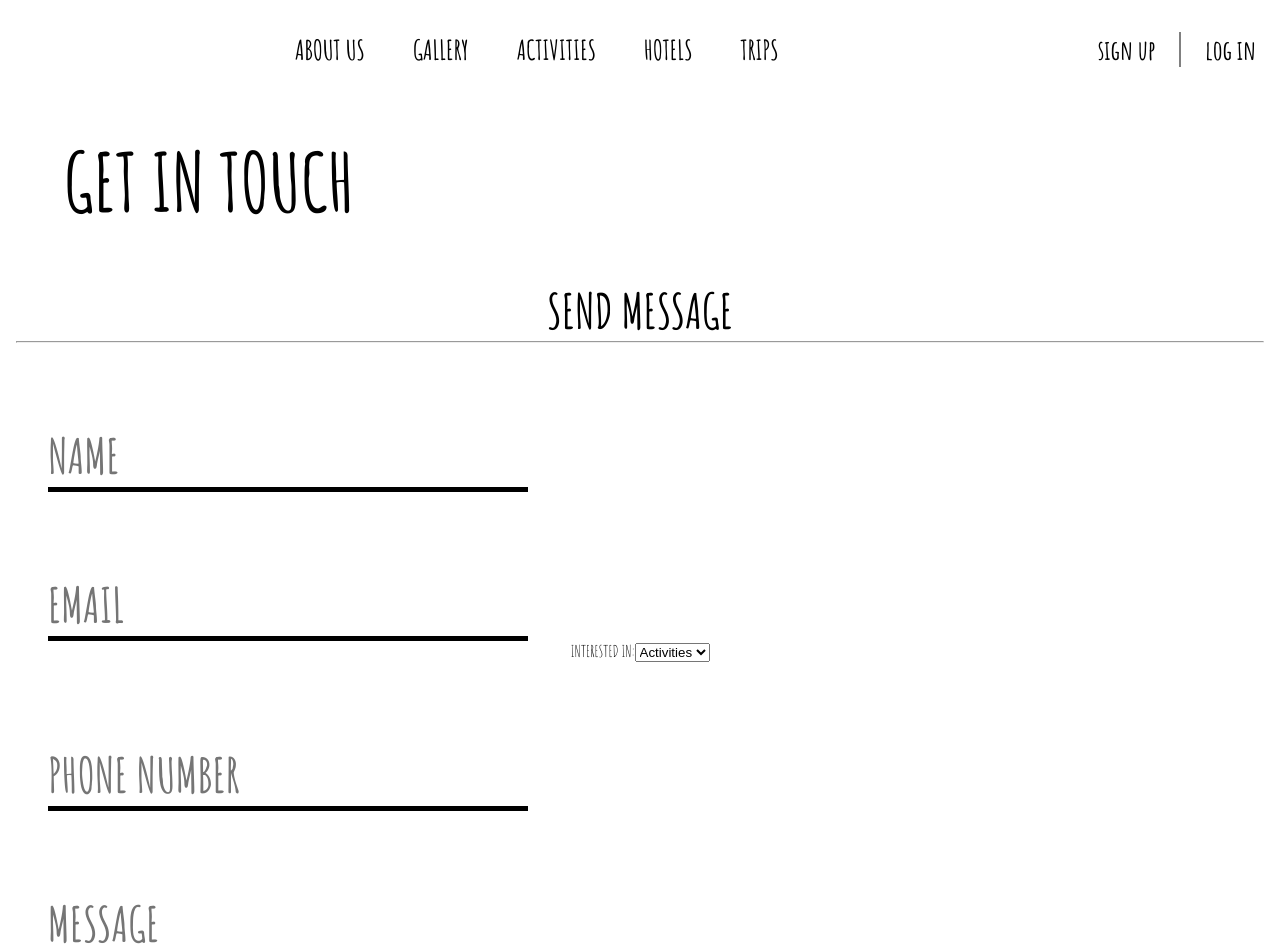
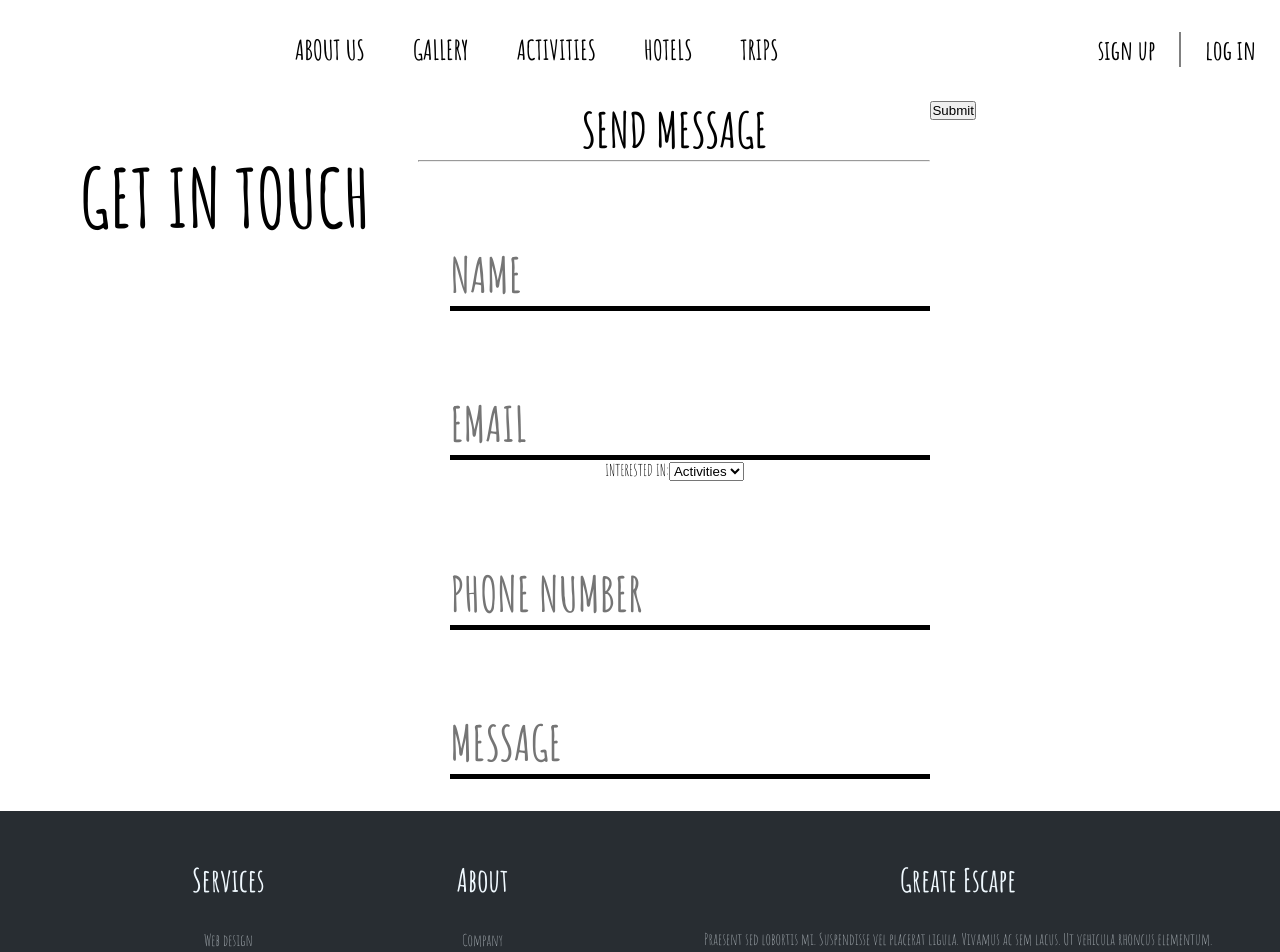
Before and after one commit to NikhitaBarat/great-escape, a React (Create React App) app in the folder client/: page /contact in a window 1280 px wide. Shown: the top 952 px of the page. Built offline with nearby package versions, Linux system fonts and the light colour scheme.

Commit message:
added footer to app.js

```diff
--- a/client/src/App.js
+++ b/client/src/App.js
@@ -1,5 +1,6 @@
 import "./App.css";
 import Header from "./components/header/header.components.jsx";
+import Footer from "./components/footer/footer.components.jsx"
 import { Routes, Route } from "react-router-dom";
 import { Trip, Hotels, Home, Activities, Profile, Gallery, Contact } from "./pages";
 import "./App.css";
@@ -17,6 +18,7 @@ function App() {
         <Route path="/profile" element={<Profile />} />
         <Route path="/contact" element={<Contact />} />
       </Routes>
+      <Footer />
     </div>
   );
 }
```
